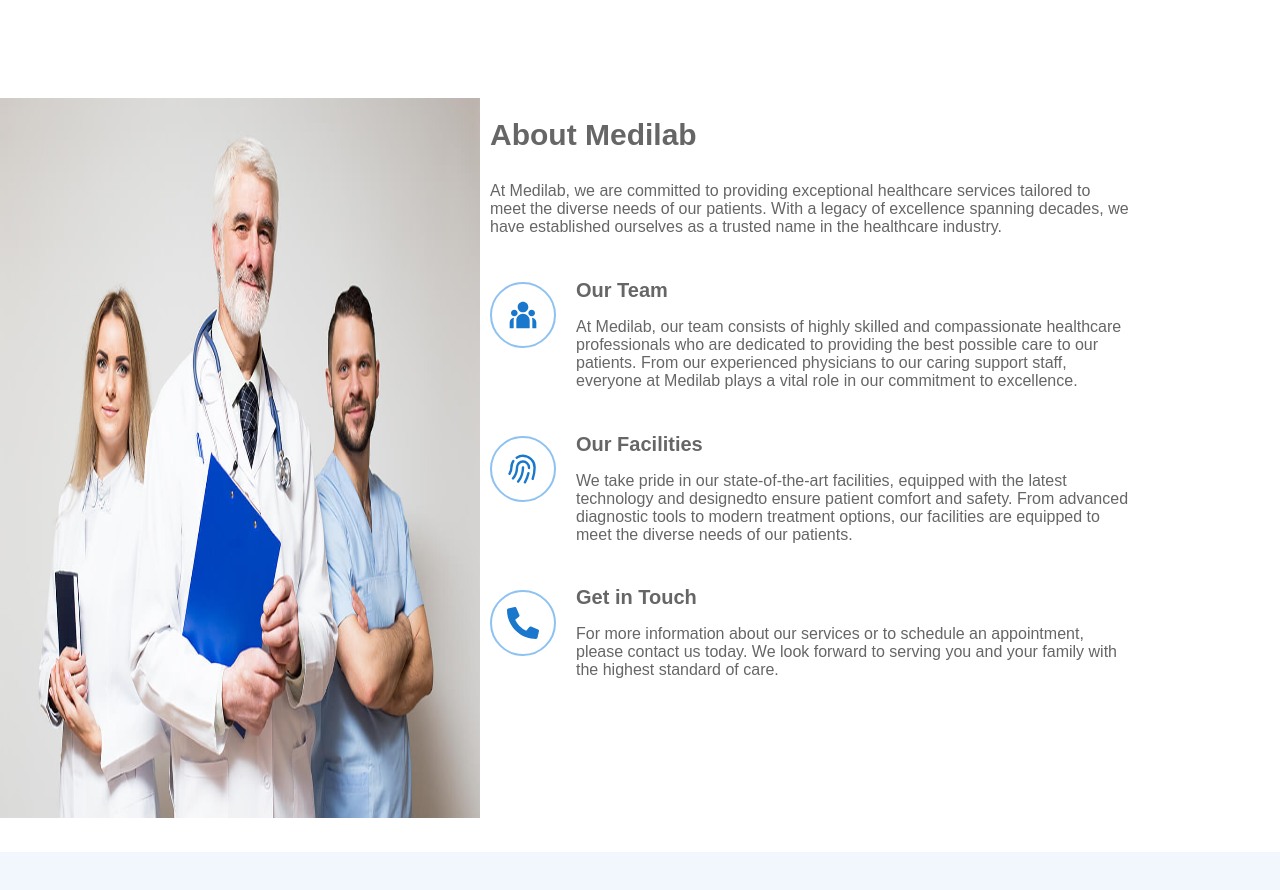
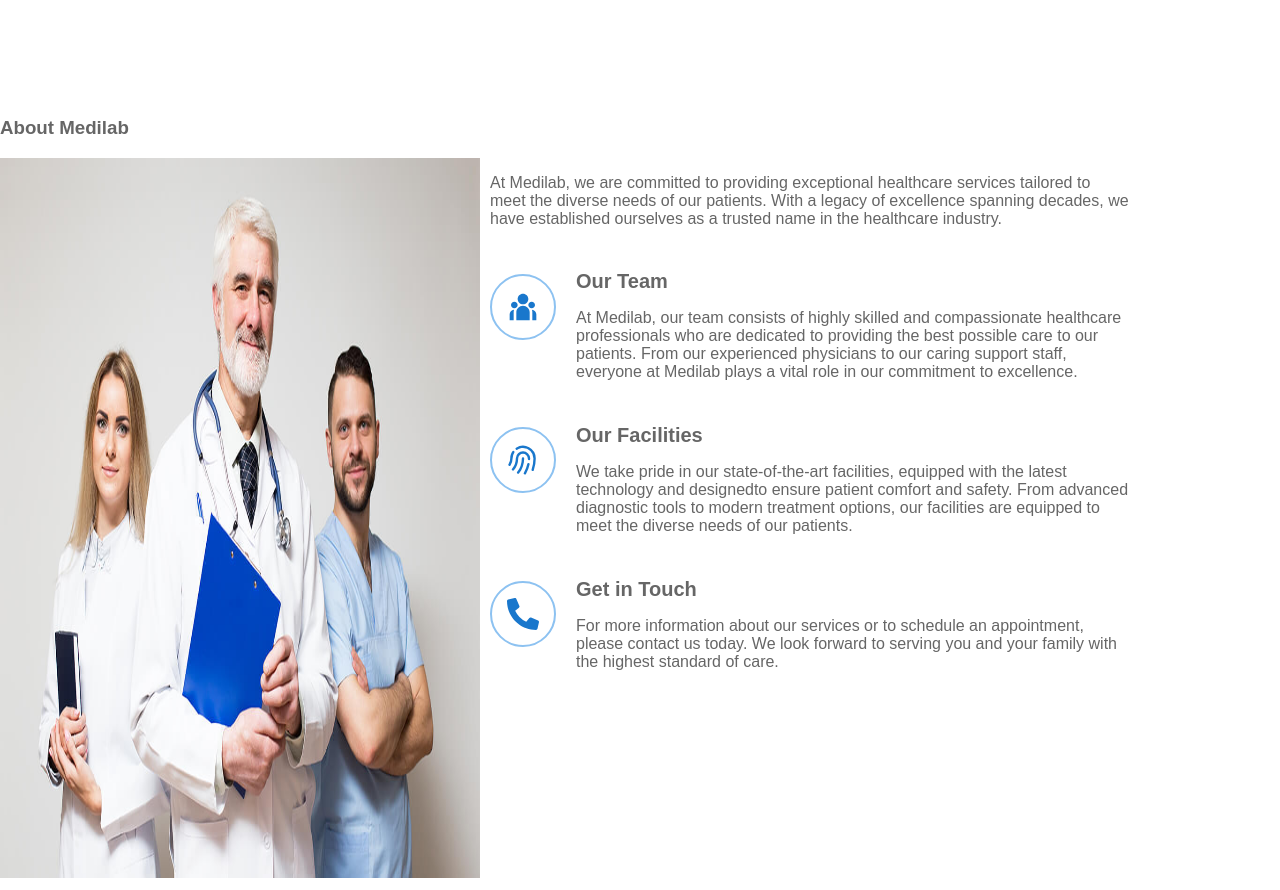
Before and after one commit to mulindijr/Medilab, a React (Vite) app: page / in a window 1280 px wide. Shown: the part 1173-2063 px from the top of the page. Built offline with nearby package versions, Linux system fonts and the light colour scheme.

Commit message:
Refactor About code for better layout

```diff
--- a/src/components/About/About.jsx
+++ b/src/components/About/About.jsx
@@ -9,12 +9,12 @@
 function About() {
   return (
     <section id='about'>
+      <h3>About Medilab</h3>
       <div className='about-body'>
         <div className='about-left'>
             <img src={doctors} alt="doctors" />
         </div>
         <div className='about-right'>
-          <h3>About Medilab</h3>
           <p>At Medilab, we are committed to providing exceptional healthcare services tailored to meet the diverse needs of our patients. With a legacy of excellence spanning decades, we have established ourselves as a trusted name in the healthcare industry.</p>
           <div className='about-content'>
             <div className='icon-box'>
```
